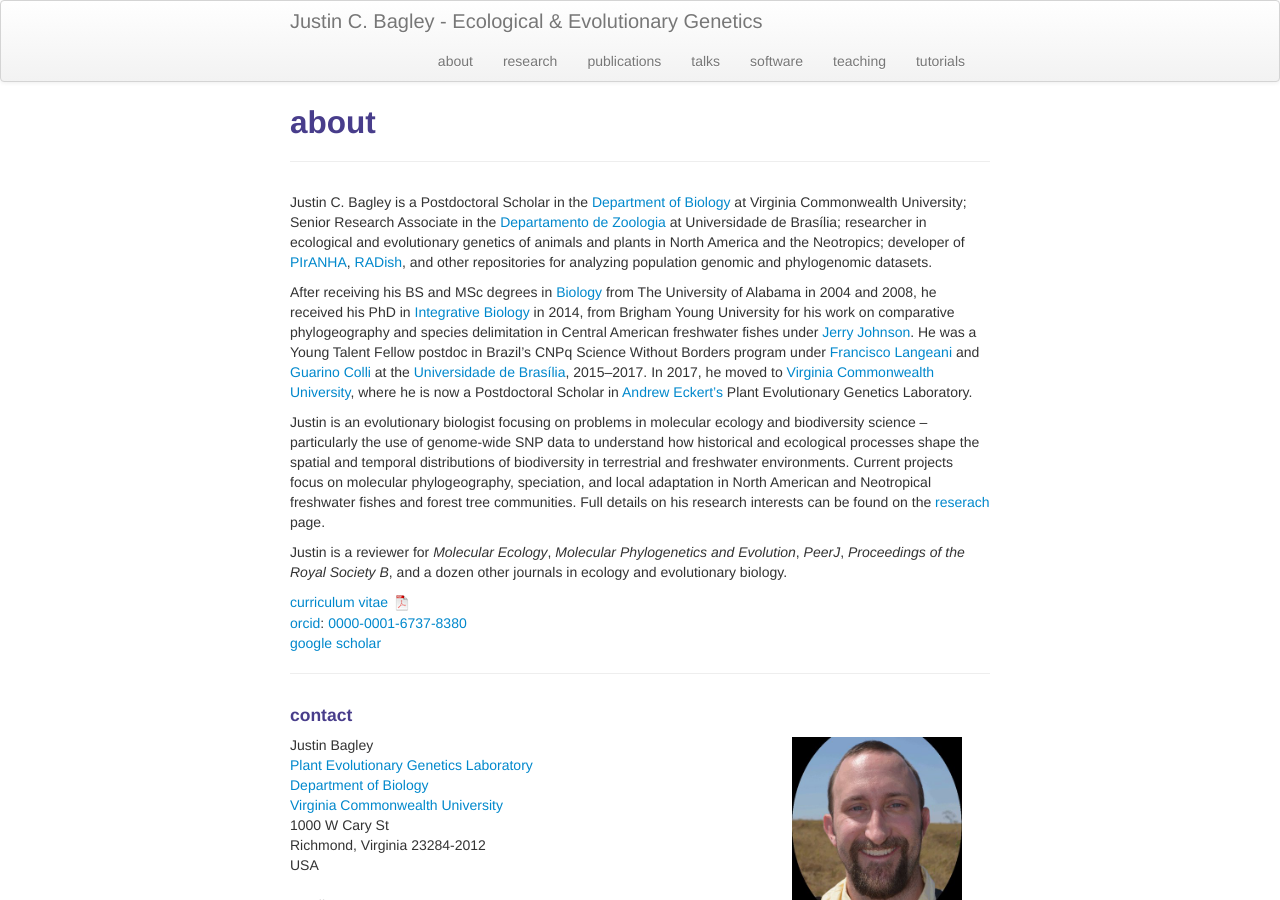
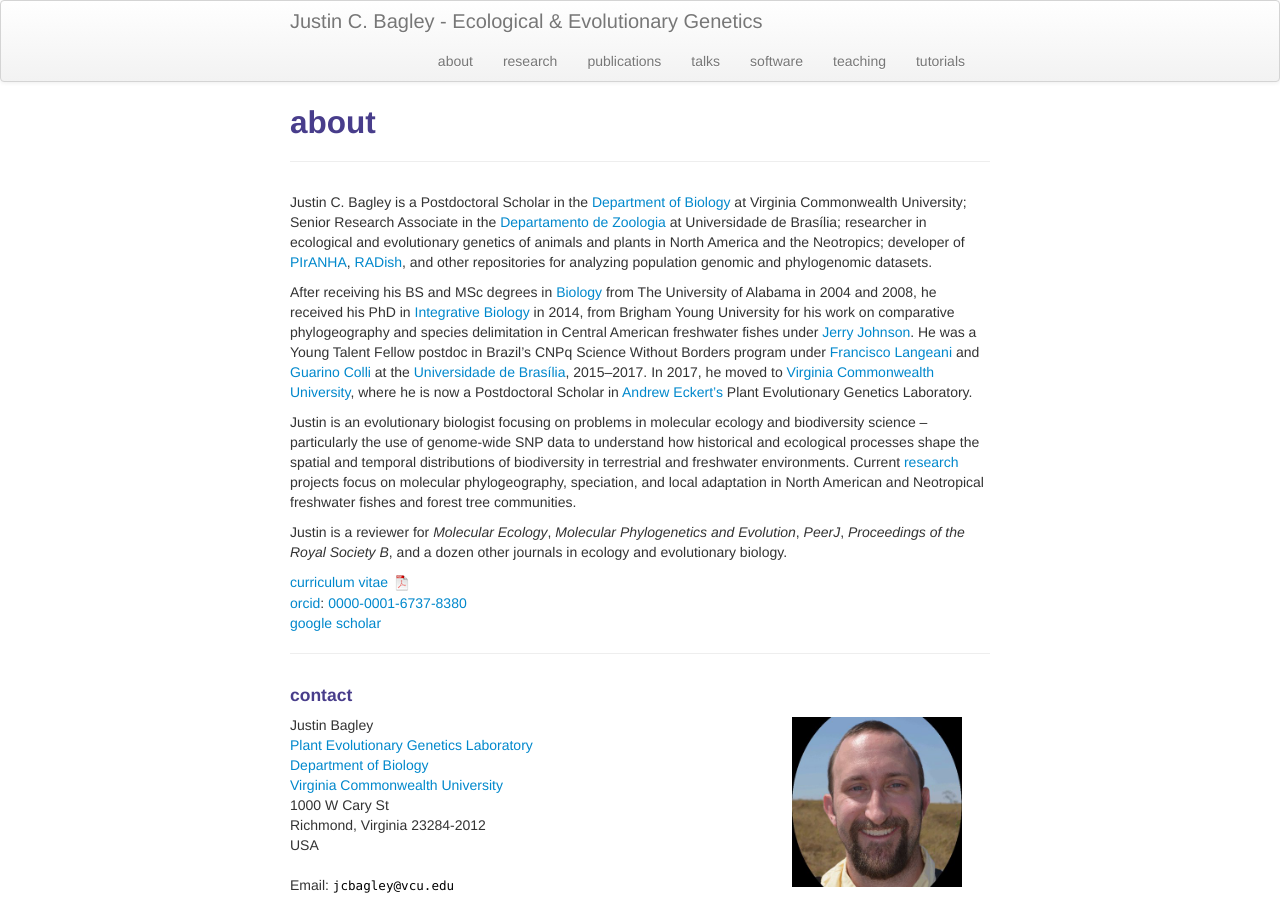
Before and after one commit to justincbagley/justincbagley.github.io, a Jekyll site: the page built from pages/about.md, in a window 1280 px wide and 900 px high. Built offline with Jekyll 4.4.1, drawn with Linux system fonts in a browser that asks for light colours.

Commit message:
Update about.md

```diff
--- a/pages/about.md
+++ b/pages/about.md
@@ -27,9 +27,9 @@
 Justin is an evolutionary biologist focusing on problems in molecular ecology and biodiversity
 science &ndash; particularly the use of genome-wide SNP data to understand how historical and
 ecological processes shape the spatial and temporal distributions of biodiversity in terrestrial
-and freshwater environments. Current projects focus on molecular phylogeography, speciation, and
-local adaptation in North American and Neotropical freshwater fishes and forest tree communities.
-Full details on his research interests can be found on the [reserach](../pages/research.html) page.
+and freshwater environments. Current [research](../pages/research.html) projects focus on molecular
+phylogeography, speciation, and local adaptation in North American and Neotropical freshwater fishes
+and forest tree communities.
 
 Justin is a reviewer for _Molecular Ecology_, _Molecular Phylogenetics and Evolution_, _PeerJ_,
 _Proceedings of the Royal Society B_, and a dozen other journals in ecology and evolutionary biology.
```
